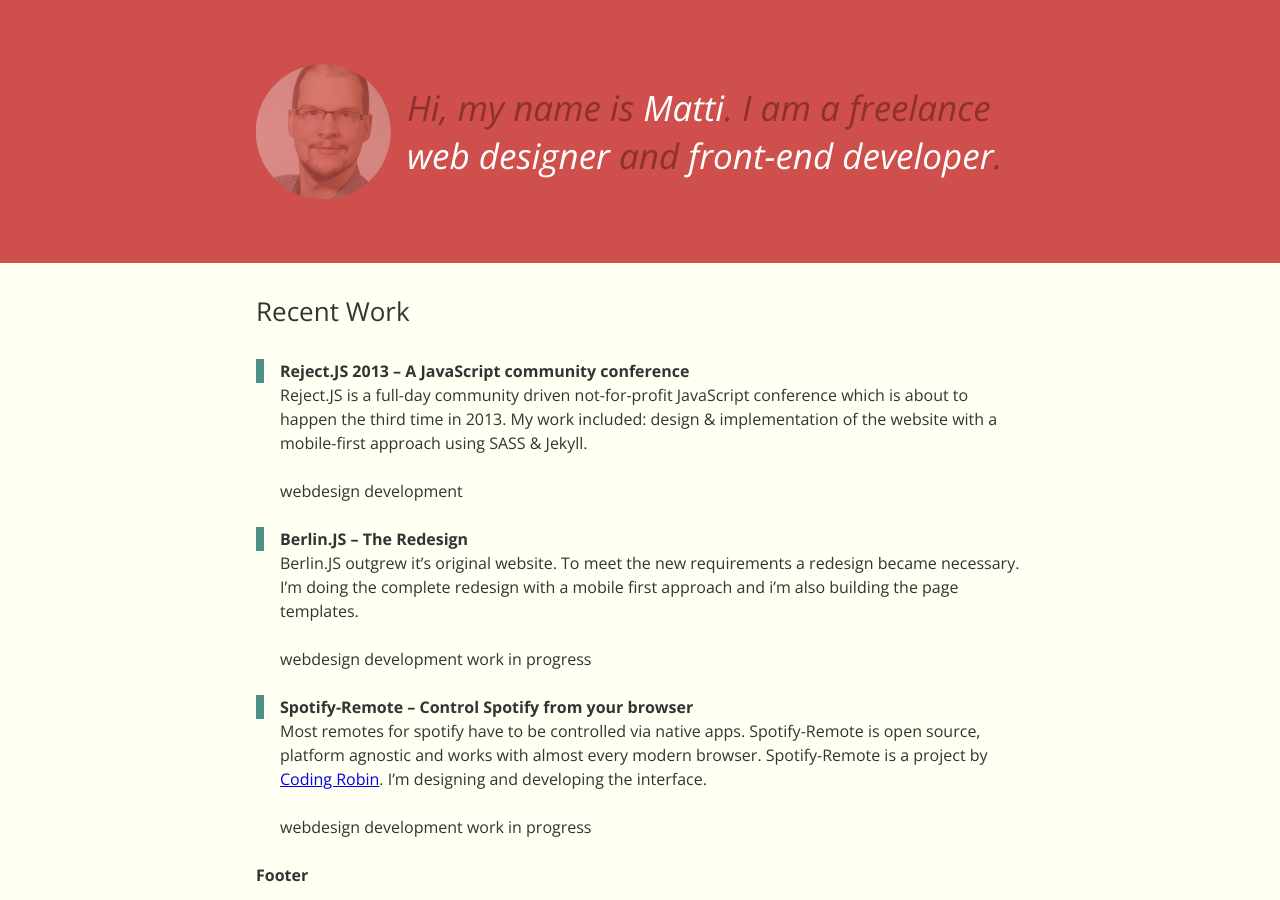
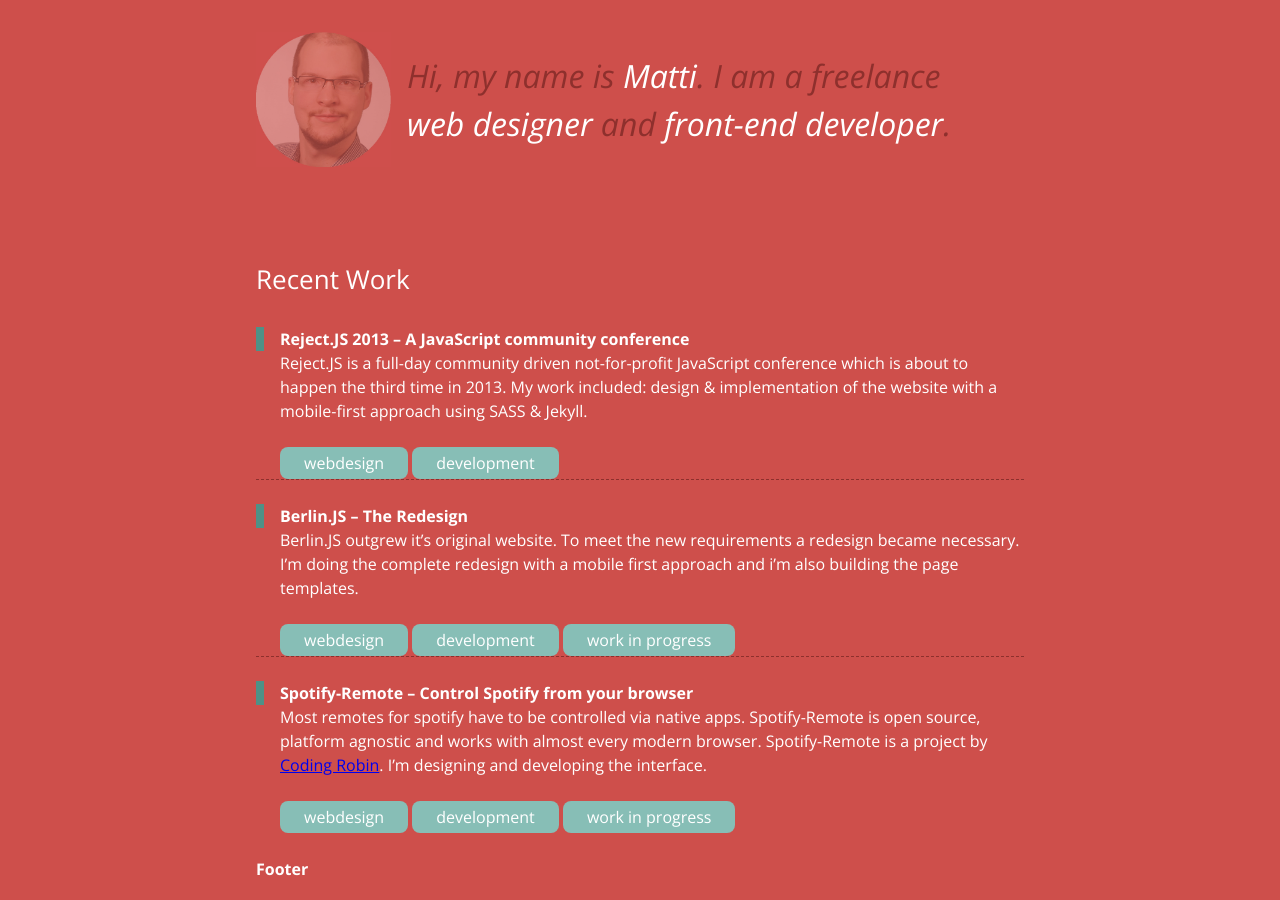
Before and after one commit to mbesser/mbesser.github.io, a Jekyll site: the page built from index.html, in a window 1280 px wide. Built offline with Jekyll 4.4.1, drawn with Linux system fonts in a browser that asks for light colours.

Commit message:
Adds buttons and mixins to stylesheets.

```diff
--- a/css/main.css
+++ b/css/main.css
@@ -8,7 +8,7 @@
   height: 100%;
   margin: 0;
   padding: 0;
-  background-color: #fffff2; }
+  background-color: #ce4f4b; }
 
 .cf:before, .site-header:before,
 .site-footer:before,
@@ -30,7 +30,7 @@
   margin: 0 auto; }
 
 body {
-  color: #333;
+  color: #fff;
   font-family: 'Open Sans', sans-serif;
   font-size: 1.0000rem;
   font-weight: 300;
@@ -67,8 +67,28 @@
 .no-break {
   display: inline-block; }
 
+.button {
+  display: inline-block;
+  padding: .25rem 1.5rem;
+  background-color: #87beb6;
+  border-radius: .5rem;
+  color: #fff;
+  text-decoration: none;
+  -webkit-transition: background-color 0.3s;
+  -moz-transition: background-color 0.3s;
+  -ms-transition: background-color 0.3s;
+  -o-transition: background-color 0.3s;
+  transition: background-color 0.3s; }
+  .button:hover {
+    background-color: #4e9187;
+    -webkit-transition: background-color 0.3s;
+    -moz-transition: background-color 0.3s;
+    -ms-transition: background-color 0.3s;
+    -o-transition: background-color 0.3s;
+    transition: background-color 0.3s; }
+
 .site-header {
-  padding: 4em 0;
+  padding: 2em 0 4em;
   background-color: #ce4f4b; }
 
 .portrait-box {
@@ -82,7 +102,7 @@
   display: table-cell;
   height: 135px;
   color: #8e302d;
-  font-size: 35px;
+  font-size: 2rem;
   font-style: italic;
   text-align: center;
   vertical-align: middle; }
@@ -97,7 +117,10 @@
   .welcome {
     text-align: left; } }
 .post {
-  padding-left: 1.5em; }
+  padding-left: 1.5em;
+  border-bottom: 1px dashed #8e302d; }
+  .post:last-of-type {
+    border-bottom: none; }
 
 .post-title {
   position: relative; }
--- a/sass/base/_colors.scss
+++ b/sass/base/_colors.scss
@@ -2,5 +2,7 @@
 
 $dark-red: #8E302D;
 $light-red: #CE4F4B;
+
 $dark-green: #4E9187;
 $light-green: #4E9187;
+$lighter-green : lighten($light-green, 20%);
--- a/sass/main.scss
+++ b/sass/main.scss
@@ -7,6 +7,7 @@
 // Contains the default settings, variables and mixins.
 
 @import "base/colors";
+@import "base/mixins";
 @import "base/basics";
 @import "base/layout";
 @import "base/typography";
@@ -15,6 +16,7 @@
 // ------------------------------------
 // Common UI elements.
 
+@import "components/buttons";
 
 // Modules
 // ------------------------------------
--- a/sass/modules/_header.scss
+++ b/sass/modules/_header.scss
@@ -1,7 +1,7 @@
 // SITE HEADER STYLES
 
 .site-header {
-  padding: 4em 0;
+  padding: 2em 0 4em;
   background-color: $light-red;
 }
 
@@ -19,7 +19,7 @@
   display: table-cell;
   height: 135px;
   color: $dark-red;
-  font-size: 35px;
+  font-size: 2rem;
   font-style: italic;
   text-align: center;
   vertical-align: middle;
--- a/sass/modules/_posts.scss
+++ b/sass/modules/_posts.scss
@@ -2,6 +2,11 @@
 
 .post {
   padding-left: 1.5em;
+  border-bottom: 1px dashed $dark-red;
+
+  &:last-of-type {
+    border-bottom: none;
+  }
 }
 
 .post-title {
```
Also changed, not shown: sass/base/_mixins.scss (added, +11 -0 lines), sass/components/_buttons.scss (added, +17 -0 lines).
